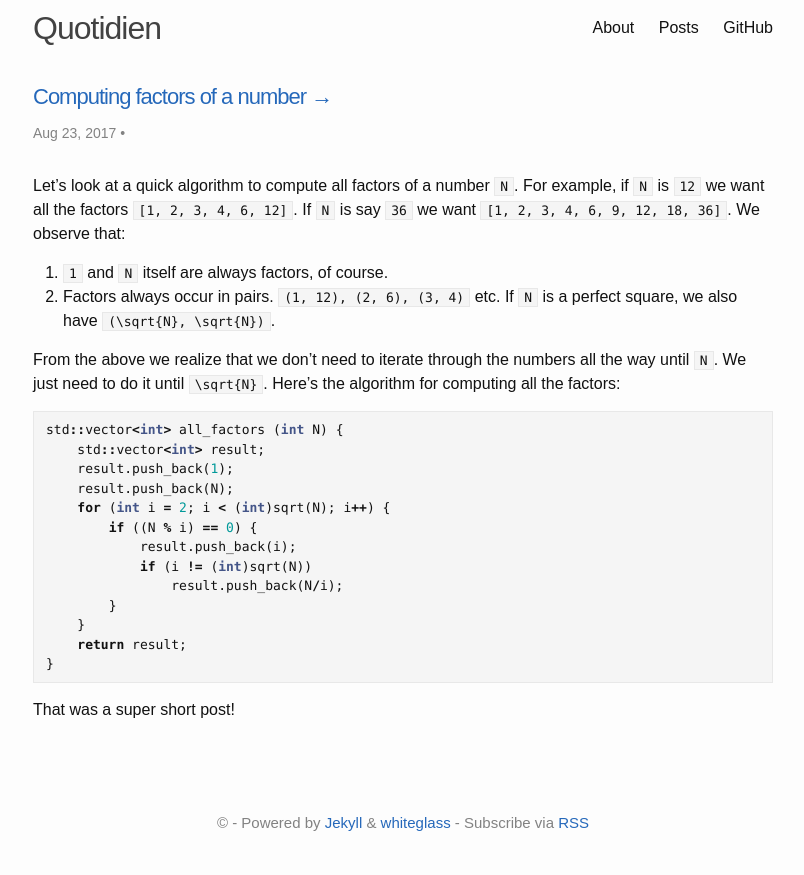
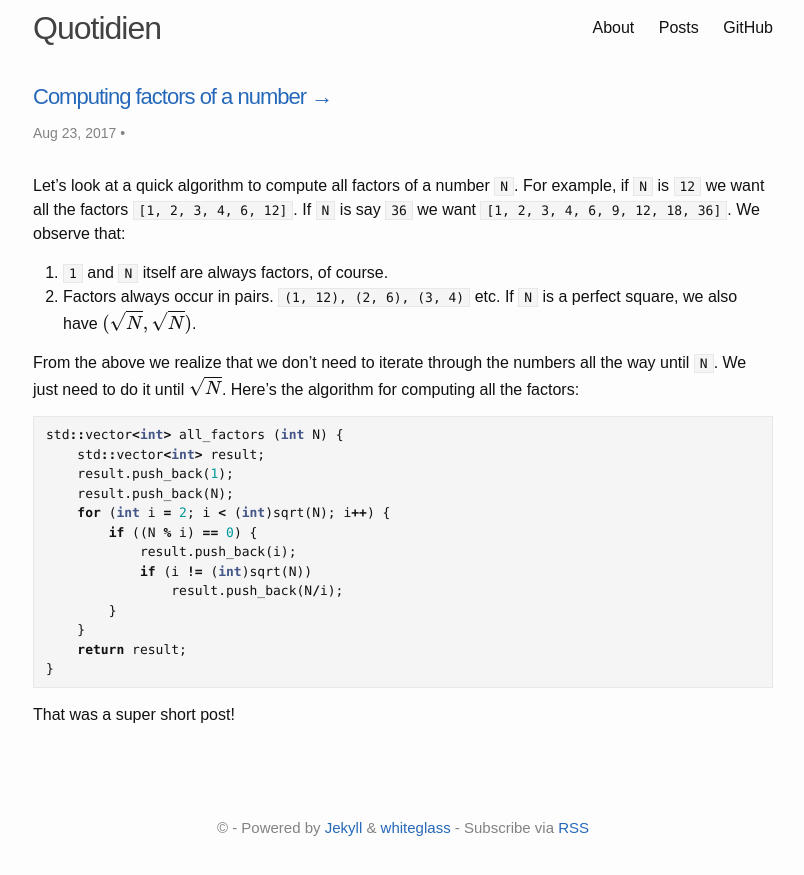
Before and after one commit to dotkay/dotkay.github.io, a Jekyll site: the page built from _posts/2017-08-23-computing-all-factors-of-a-number.md, in a window 1280 px wide. Shown: the top 875 px of the page, without its empty margins (237-1041 px from the left). Built offline with Jekyll 4.4.1, drawn with Linux system fonts in a browser that asks for light colours; formulas are drawn with MathJax 3.

```diff
--- a/_layouts/default.html
+++ b/_layouts/default.html
@@ -1,6 +1,6 @@
 <!DOCTYPE html>
 <html lang="{{ page.lang | default: site.lang | default: "en" }}">
-
+<script type="text/javascript" src="http://cdn.mathjax.org/mathjax/latest/MathJax.js?config=TeX-AMS-MML_HTMLorMML"></script>
   {% include head.html %}
 
   <body>
--- a/_posts/2017-08-23-computing-all-factors-of-a-number.md
+++ b/_posts/2017-08-23-computing-all-factors-of-a-number.md
@@ -9,9 +9,9 @@ external-url: https://dotkay.github.io/2017/08/23/computing-all-factors-of-a-num
 Let's look at a quick algorithm to compute all factors of a number `N`. For example, if `N` is `12` we want all the factors `[1, 2, 3, 4, 6, 12]`. If `N` is say `36` we want `[1, 2, 3, 4, 6, 9, 12, 18, 36]`. We observe that:
 
 1. `1` and `N` itself are always factors, of course.
-2. Factors always occur in pairs. `(1, 12), (2, 6), (3, 4)` etc. If `N` is a perfect square, we also have `(\sqrt{N}, \sqrt{N})`.
+2. Factors always occur in pairs. `(1, 12), (2, 6), (3, 4)` etc. If `N` is a perfect square, we also have $$(\sqrt{N}, \sqrt{N})$$.
 
-From the above we realize that we don't need to iterate through the numbers all the way until `N`. We just need to do it until `\sqrt{N}`. Here's the algorithm for computing all the factors:
+From the above we realize that we don't need to iterate through the numbers all the way until `N`. We just need to do it until $$\sqrt{N}$$. Here's the algorithm for computing all the factors:
 
 {% highlight cpp %}
 std::vector<int> all_factors (int N) {
```
